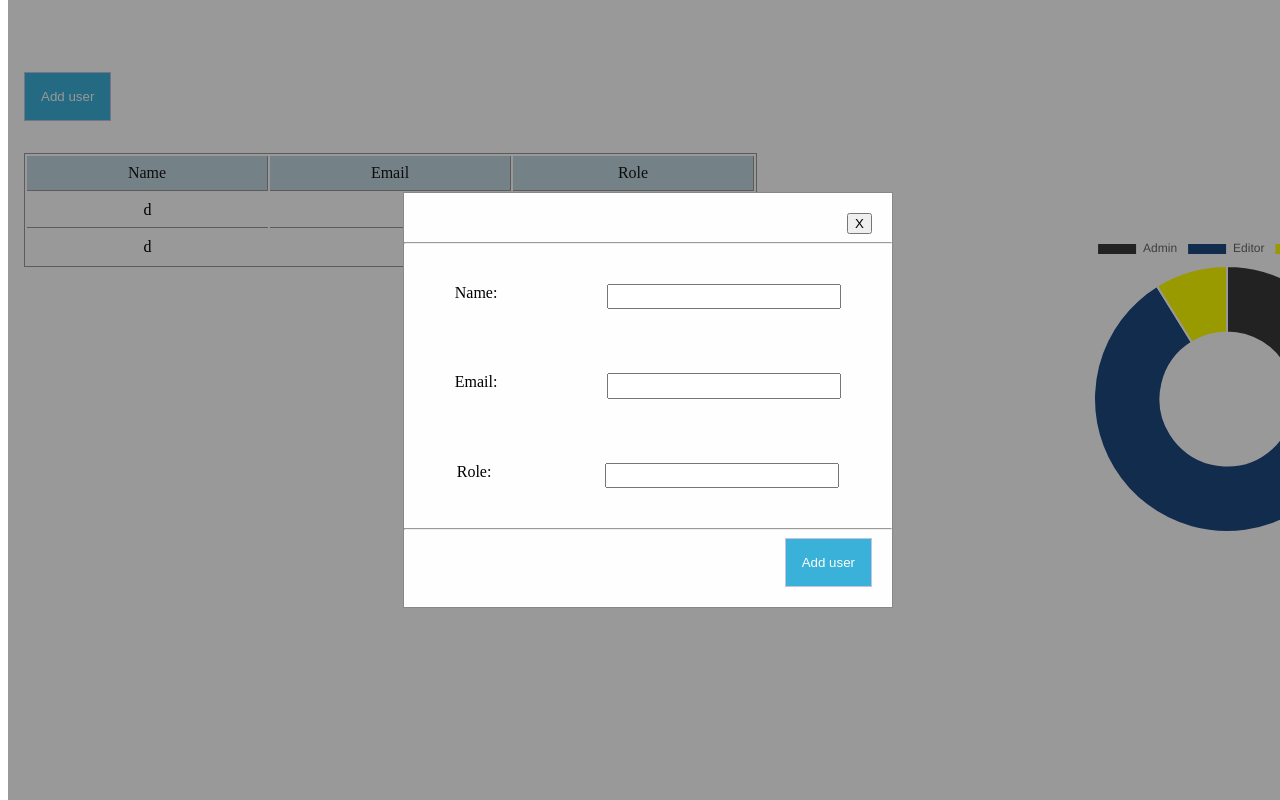
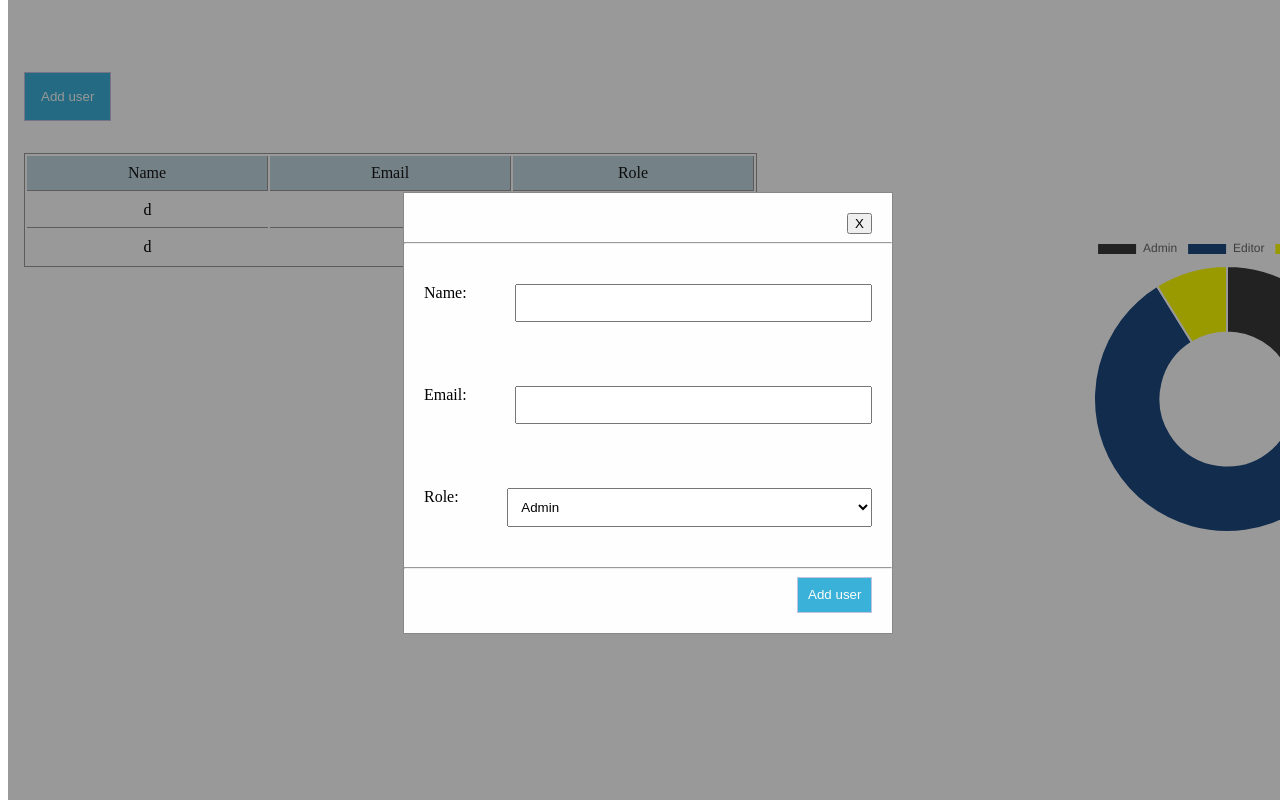
Before and after one commit to sakshi-pandita-01/User_Dashboard_unstop_project, an Angular app: page / in a window 1280 px wide. Both pictures are taken after a click on the button "Add user". Shown: the top 800 px of the page. Built offline with nearby package versions, Linux system fonts and the light colour scheme.

Commit message:
use select for role input

```diff
--- a/src/app/user-form/user-form.component.html
+++ b/src/app/user-form/user-form.component.html
@@ -16,7 +16,14 @@
       <input [(ngModel)]="user.email" />
     </span>
 
-    <span>Role: <input [(ngModel)]="user.role" /></span>
+    <span>
+      Role:
+      <select name="role" id="role">
+        <option value="admin">Admin</option>
+        <option value="editor">Editor</option>
+        <option value="viewer">Viewer</option>
+      </select>
+    </span>
 
     <hr />
     <div class="close-button">
--- a/src/app/user-form/user-form.component.scss
+++ b/src/app/user-form/user-form.component.scss
@@ -22,9 +22,10 @@
     justify-content: space-around;
     padding: 2rem 0;
   }
-  input {
-    width: 50%;
-    padding: 0.2rem;
+  input,
+  select {
+    width: 29rem;
+    padding: 0.6rem;
     margin-left: 3rem;
   }
 }
@@ -40,7 +41,7 @@ hr {
 }
 
 .add-user-button {
-  padding: 1rem;
+  padding: 0.6rem;
   background-color: rgb(58, 177, 216);
   color: rgb(253, 253, 250);
   border: 1px solid rgb(195, 195, 224);
```
